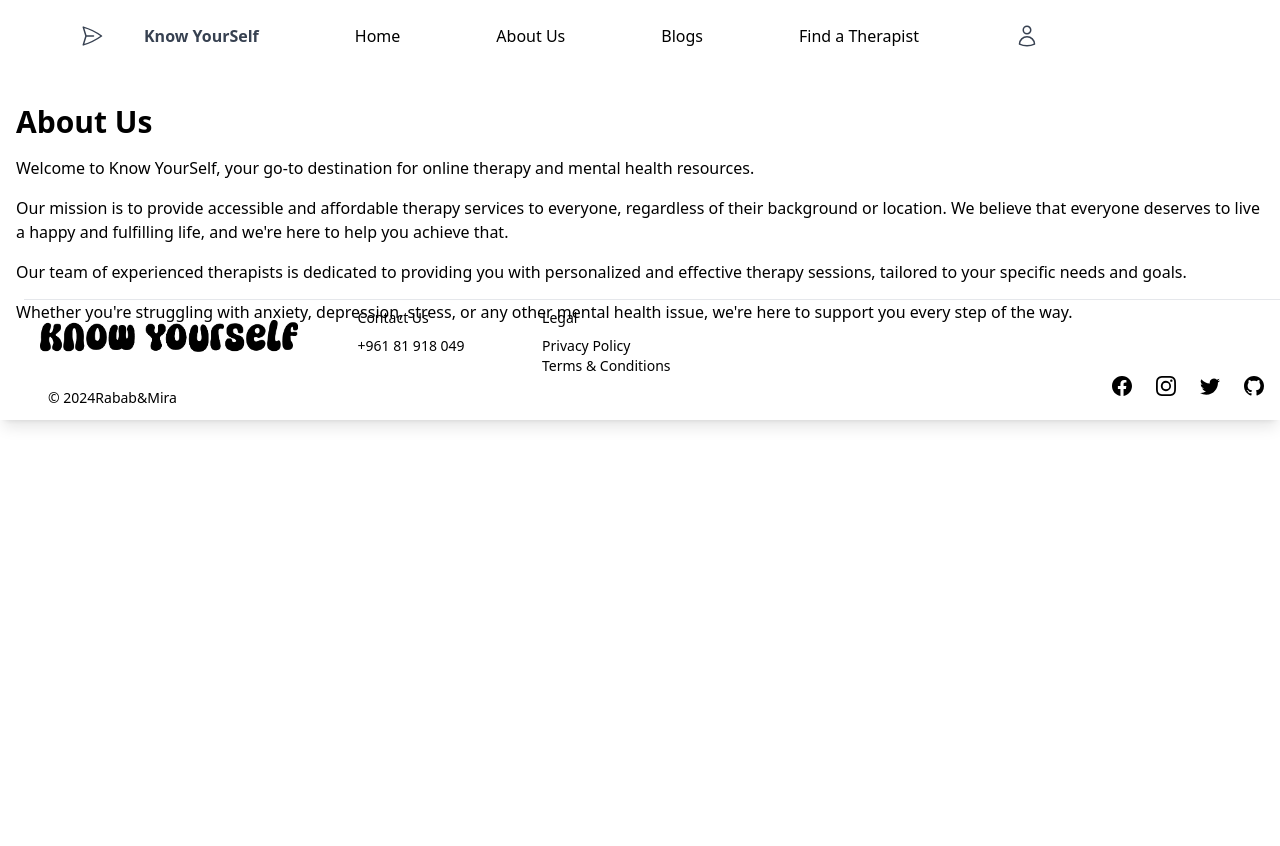
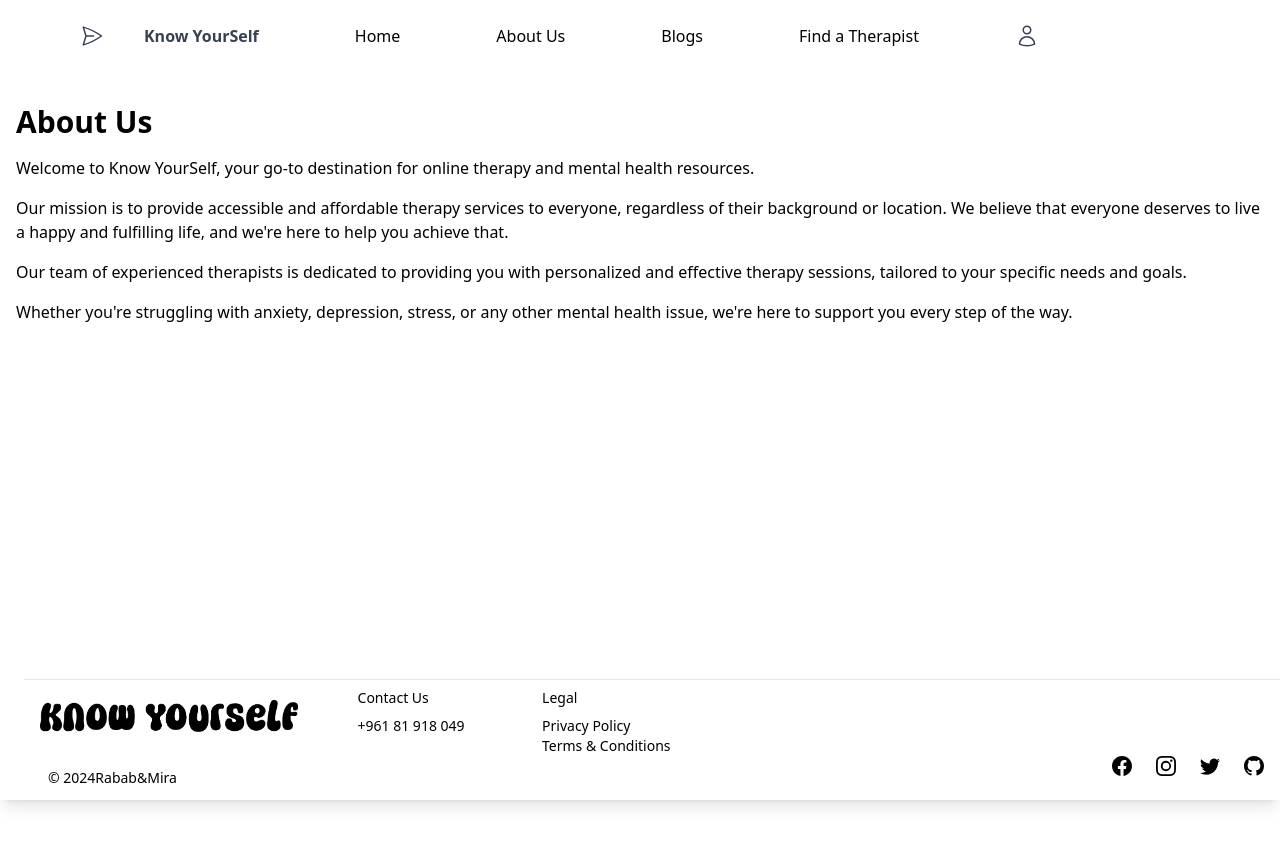
Before and after one commit to mirayaacoub/KnowYourSelf, a React (Vite) app in the folder client/: page /about-us in a window 1280 px wide. Shown: the top 846 px of the page. Built offline with nearby package versions, Linux system fonts and the light colour scheme; what random-js would draw is missing.

Commit message:
small footer fix

```diff
--- a/client/src/components/Footer.tsx
+++ b/client/src/components/Footer.tsx
@@ -5,7 +5,6 @@ import { BsFacebook, BsGithub, BsInstagram, BsTwitter } from "react-icons/bs";
 
 function FooterComponent() {
   return (
-    <div className="relative min-h-screen">
     <Footer
       container
       className="sticky bottom-0 left-0 w-full bg-white shadow-lg"
@@ -49,7 +48,6 @@ function FooterComponent() {
         </div>
       </div>
     </Footer>
-    </div>
   );
 }
 
--- a/client/src/pages/AboutUs.tsx
+++ b/client/src/pages/AboutUs.tsx
@@ -1,9 +1,10 @@
 import Navbar from "../components/NavBar";
-import Footer from "../components/Footer";
+import FooterComponent from "../components/Footer";
 
 export function AboutUs() {
   return (
-    <div>
+    <>
+      <div className="flex flex-col min-h-screen">
         <Navbar />
         <div className="container mx-auto px-4 py-8">
           <h1 className="text-3xl font-bold mb-4">About Us</h1>
@@ -14,21 +15,22 @@ export function AboutUs() {
           <p className="mb-4">
             Our mission is to provide accessible and affordable therapy services
             to everyone, regardless of their background or location. We believe
-          that everyone deserves to live a happy and fulfilling life, and we're
-          here to help you achieve that.
+            that everyone deserves to live a happy and fulfilling life, and
+            we're here to help you achieve that.
           </p>
           <p className="mb-4">
-          Our team of experienced therapists is dedicated to providing you with
-          personalized and effective therapy sessions, tailored to your specific
-          needs and goals.
+            Our team of experienced therapists is dedicated to providing you
+            with personalized and effective therapy sessions, tailored to your
+            specific needs and goals.
           </p>
           <p className="mb-4">
             Whether you're struggling with anxiety, depression, stress, or any
-          other mental health issue, we're here to support you every step of the
-          way.
+            other mental health issue, we're here to support you every step of
+            the way.
           </p>
         </div>
-      <Footer />
       </div>
+      <FooterComponent />
+    </>
   );
 }
--- a/client/src/pages/HomePage.tsx
+++ b/client/src/pages/HomePage.tsx
@@ -7,9 +7,14 @@ export function HomePage() {
 
   return (
     <>
+      <div className="flex flex-col min-h-screen">
         <Navbar />
         <div className="flex items-center justify-between w-full bg-[#C2C3D2] px-0 py-6 ">
-        <img src="brainKnit.png" className="w-60 ml-6 h-70" alt="Therapysesh" />
+          <img
+            src="brainKnit.png"
+            className="w-60 ml-6 h-70"
+            alt="Therapysesh"
+          />
           <div className="flex flex-col items-center mr-10">
             <p className="home-heading text-black font-ConcertOne font-bold text-5xl ">
               Know YourSelf
@@ -46,8 +51,8 @@ export function HomePage() {
             </p>
             <p className="text-black text-sm ml-10 mr-10 mb-6 text-center mt-4 ">
               Got spare time and don't know what to do with it? Read some of the
-            most interesting blogs written by our therapists, all at the tip of
-            your fingertips!
+              most interesting blogs written by our therapists, all at the tip
+              of your fingertips!
             </p>
             <Link to="/blogs">
               <button className=" bg-transparent border border-black text-black font-bold rounded-full px-4 py-3 hover:bg-black hover:text-white focus:outline-none">
@@ -56,8 +61,10 @@ export function HomePage() {
             </Link>
           </div>
         </div>
-
-      <FooterComponent></FooterComponent>
+      </div>
+      <div className="row mt-20">
+        <FooterComponent />
+      </div>
     </>
   );
 }
--- a/client/src/pages/TherapistPage.tsx
+++ b/client/src/pages/TherapistPage.tsx
@@ -49,6 +49,7 @@ export function TherapistPage() {
 
   return (
     <>
+      <div className="flex flex-col min-h-screen">
         <Navbar />
         <SearchBar onChange={handleSearchChange} />{" "}
         {/* Pass handleSearchChange as prop */}
@@ -64,6 +65,7 @@ export function TherapistPage() {
               pic={therapist.pic}
             />
           ))}
+        </div>
       </div>
       <FooterComponent />
     </>
```
Lines whose indentation alone changed are shown as unchanged.
